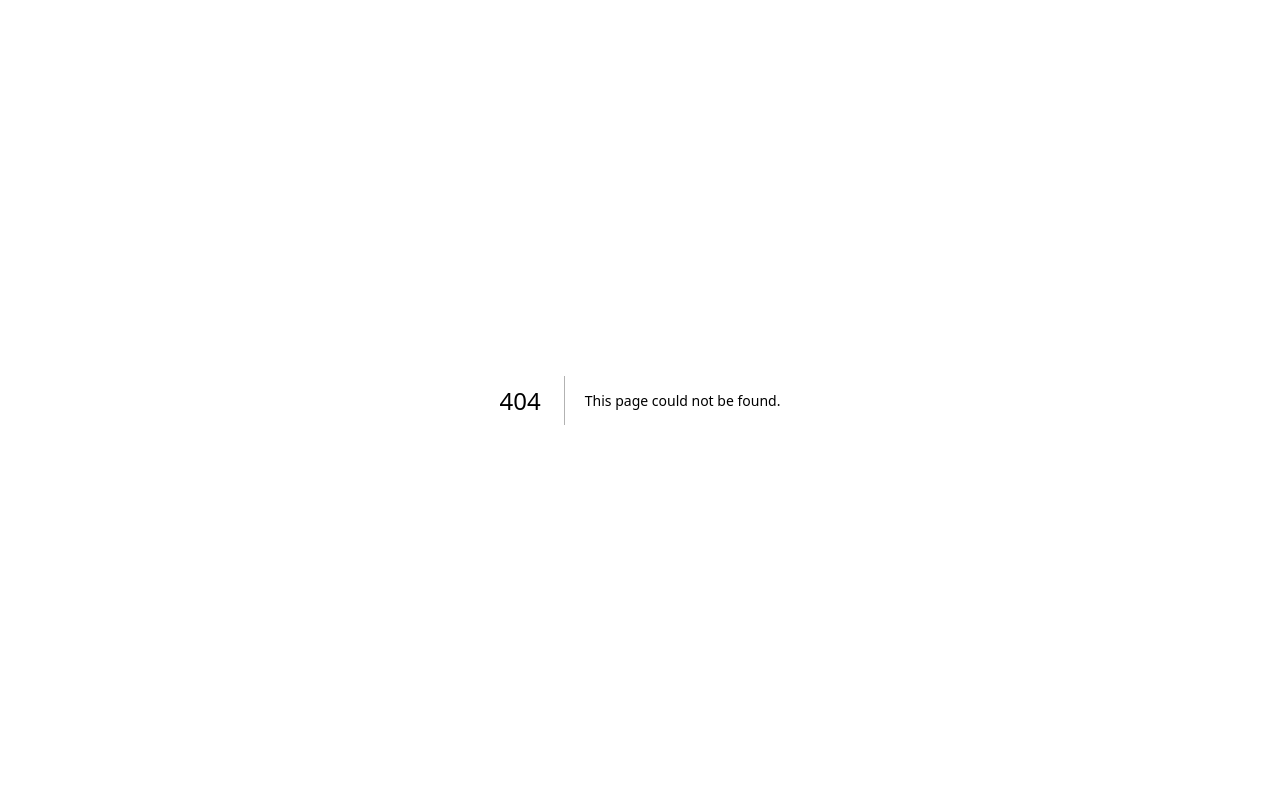
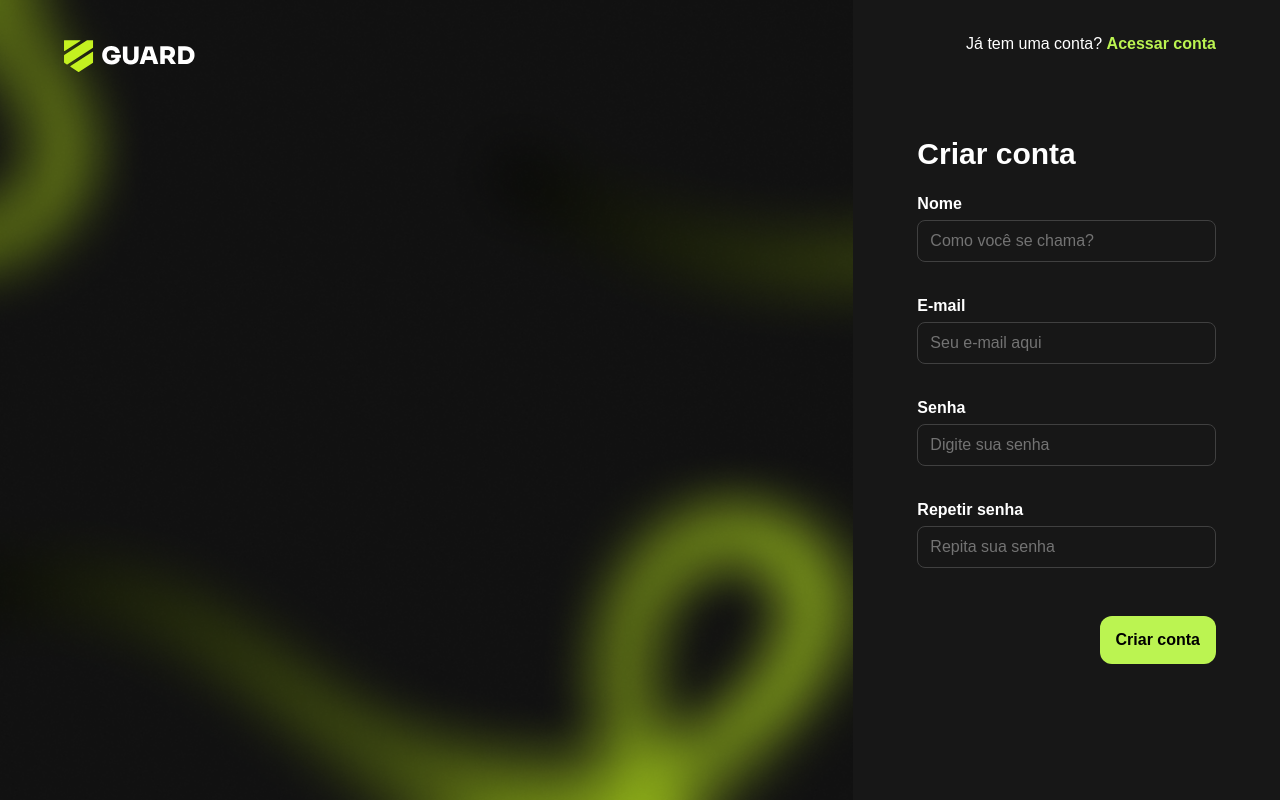
Before and after one commit to nettobruno/contact-manager, a Next.js app: page /register in a window 1280 px wide. Before the commit this address had no page. Built offline with nearby package versions, Linux system fonts and the light colour scheme.

Commit message:
cria página de registro

```diff
--- /dev/null
+++ b/app/register/page.tsx
@@ -0,0 +1,70 @@
+import Image from "next/image";
+import Link from "next/link";
+import { Input } from "@/components/Input";
+import { Button } from "@/components/Button";
+
+export default function Register() {
+  return (
+    <div className="grid min-h-screen md:grid-cols-[2fr_1fr]">
+      <div
+        className="hidden md:flex items-start justify-start bg-cover bg-center px-16 py-10"
+        style={{ backgroundImage: "url('/images/bg-auth.png')" }}
+      >
+        <Image alt="Logo" src="/images/logo.svg" width={132} height={32} />
+      </div>
+
+      <div className="bg-neutral-900 flex flex-col justify-center px-6 py-10 md:px-16 relative">
+        <div className="absolute top-4 inset-x-0 px-6 md:top-8 md:px-16">
+          <p className="text-white text-right text-sm md:text-base">
+            Já tem uma conta?{" "}
+            <Link href="/login" className="text-lime-300 font-semibold">
+              Acessar conta
+            </Link>
+          </p>
+        </div>
+
+        <div className="mt-10 md:mt-0">
+          <h2 className="text-white text-2xl md:text-3xl mb-5 font-semibold">
+            Criar conta
+          </h2>
+
+          <form className="flex flex-col gap-3">
+            <Input
+              id="nome"
+              type="text"
+              label="Nome"
+              placeholder="Como você se chama?"
+            />
+
+            <Input
+              id="email"
+              type="email"
+              label="E-mail"
+              placeholder="Seu e-mail aqui"
+            />
+
+            <Input
+              id="password"
+              type="password"
+              label="Senha"
+              placeholder="Digite sua senha"
+            />
+
+            <Input
+              id="confirmPassword"
+              type="password"
+              label="Repetir senha"
+              placeholder="Repita sua senha"
+            />
+
+            <div className="self-end mt-4">
+              <Button type="submit" variant="primary">
+                Criar conta
+              </Button>
+            </div>
+          </form>
+        </div>
+      </div>
+    </div>
+  );
+}
```
